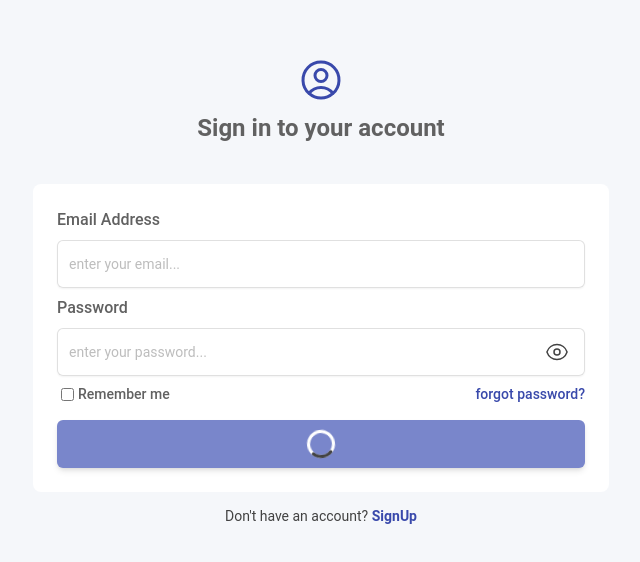
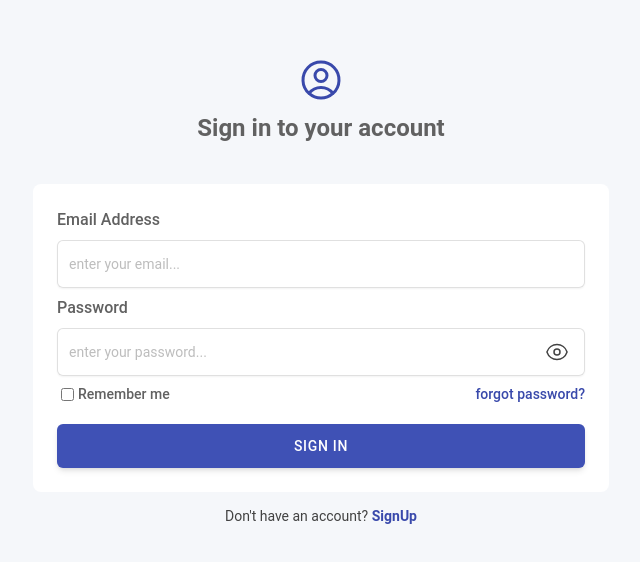
Before and after one commit to springboot20/Affiliate-dashboard, a React (Vite) app: page /auth/login in a window 1280 px wide. Shown: the part 108-670 px from the top of the page, without its empty margins (319-959 px from the left). Built offline with nearby package versions, Linux system fonts and the light colour scheme; a web font is replaced by a local one.

Commit message:
login and register form modified

```diff
--- a/src/pages/login/login.tsx
+++ b/src/pages/login/login.tsx
@@ -48,7 +48,7 @@ export const Login = () => {
           </h2>
         </div>
         <Formik initialValues={initialValues} validationSchema={loginSchema} onSubmit={onSubmit}>
-          {({ errors, touched, isValid, isSubmitting, dirty }) => {
+          {({ errors, touched, isValid, isSubmitting }) => {
             console.log(isSubmitting);
             return (
               <Form className="mt-10 w-full bg-white rounded-lg p-6 max-w-xl">
@@ -149,14 +149,14 @@ export const Login = () => {
                 </div>
                 <button
                   type="submit"
-                  disabled={!(dirty && isValid)}
-                  className="disabled:bg-indigo-300 disabled:translate-y-0 disabled:cursor-not-allowed block w-full mt-3 py-2.5 bg-indigo-500 text-white text-sm sm:text-base font-semibold rounded-md transform hover:-translate-y-1.5 transition shadow-md hover:bg-indigo-400 active:bg-indigo-500 focus:outline-none tracking-wider sm:mt-4 md:py-2.5"
+                  disabled={!isValid}
+                  className="disabled:bg-indigo-300 disabled:translate-y-0 disabled:cursor-not-allowed block py-2.5 w-full mt-5 bg-indigo-500 rounded-md transform hover:-translate-y-1.5 transition shadow-md"
                   style={{ textTransform: "uppercase" }}
                 >
-                  {dirty && isValid ? (
-                    <span className="text-sm uppercase tracking-wider">sign in</span>
+                  {isSubmitting ? (
+                    <Loader />
                   ) : (
-                    <Loader />
+                    <span className="text-white text-sm font-medium uppercase tracking-wider">sign in</span>
                   )}
                 </button>
               </Form>
--- a/src/pages/register/register.tsx
+++ b/src/pages/register/register.tsx
@@ -167,7 +167,7 @@ export const Register = () => {
                     <span className="animation3 mx-[0.5px] h-2 w-2 bg-zinc-300 rounded-full"></span>
                   </div>
                 ) : (
-                  <span className=" text-white text-sm font-medium uppercase tracking-wider">
+                  <span className="text-white text-sm font-medium uppercase tracking-wider">
                     sign up
                   </span>
                 )}
--- a/src/pages/verify/EmailVerification.tsx
+++ b/src/pages/verify/EmailVerification.tsx
@@ -14,12 +14,16 @@ export const EmailVerification = () => {
       try {
         const { data } = await verify_email({ userId: id!, token: token! });
 
+        setStatus("success");
         toast.success(data.message, { autoClose: 2000 });
-        setStatus("success");
       } catch (error) {
-        if (error instanceof AxiosError) {
-          const { message } = error.response?.data;
-          toast.error(message, { autoClose: 2000 });
+        if (status !== "success") {
+          // Only show error if status is not already "success"
+          setStatus("failed");
+          if (error instanceof AxiosError) {
+            const { message } = error.response?.data;
+            toast.error(message, { autoClose: 2000 });
+          }
         }
       }
     };
--- a/src/pages/verify/messages/Success.tsx
+++ b/src/pages/verify/messages/Success.tsx
@@ -6,11 +6,11 @@ export const EmailVerificationSuccessMessage: React.FC = () => {
   return (
     <div className="flex h-screen items-center justify-center">
       <div className="flex items-center flex-col max-w-xl text-center bg-white p-6 shadow-sm rounded-2xl border">
-        <h1 className="text-xl font-semibold text-gray-800">account verified</h1>
+        <h1 className="text-xl font-semibold text-gray-800 capitalize">account verified</h1>
 
         <div>
           <span className="flex items-center justify-center">
-            <EnvelopeIcon className="h-20 fill-green-600" aria-hidden={true} />
+            <EnvelopeIcon className="h-20 fill-green-600 stroke-white" aria-hidden={true} />
           </span>
         </div>
 
```
